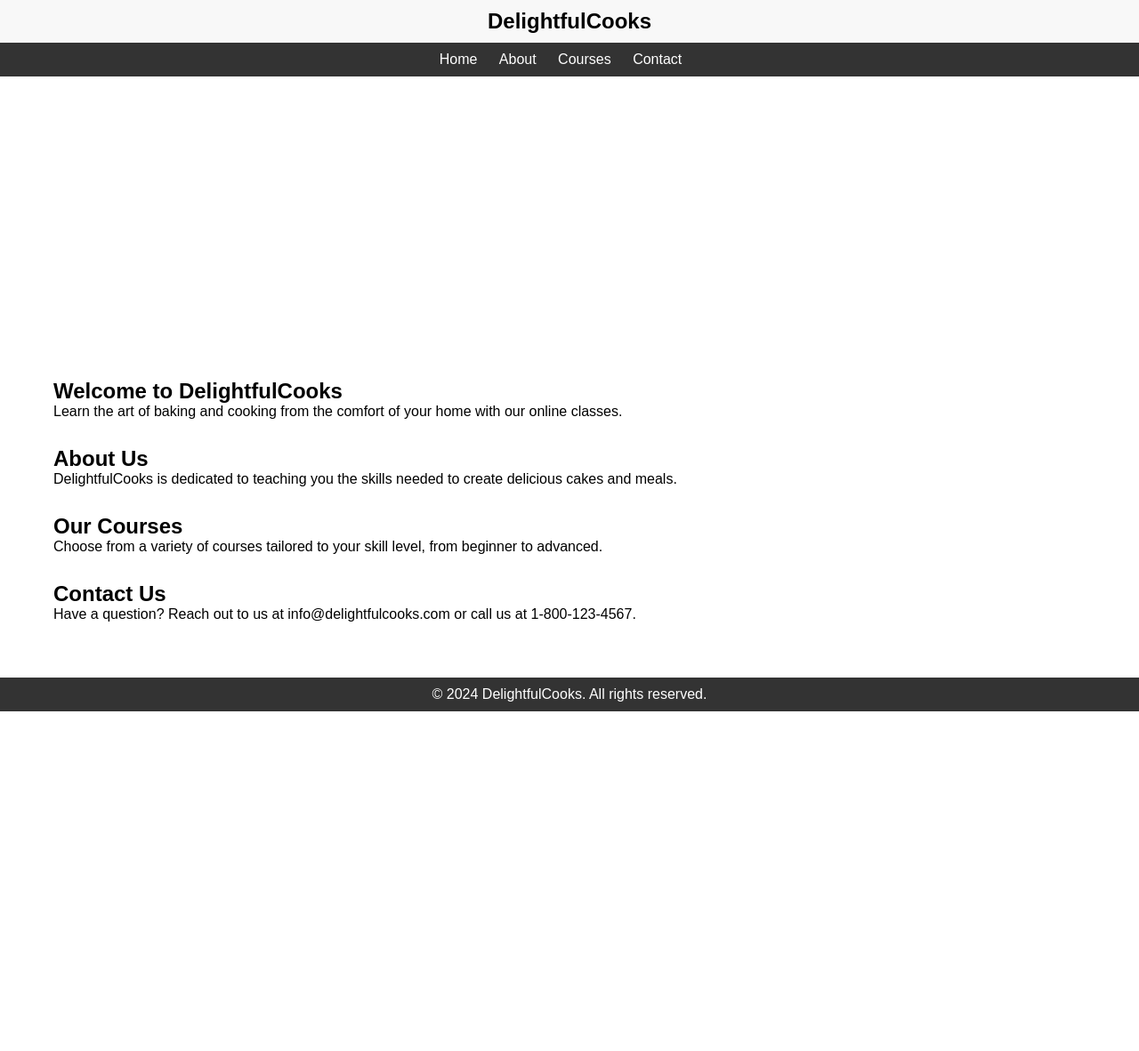
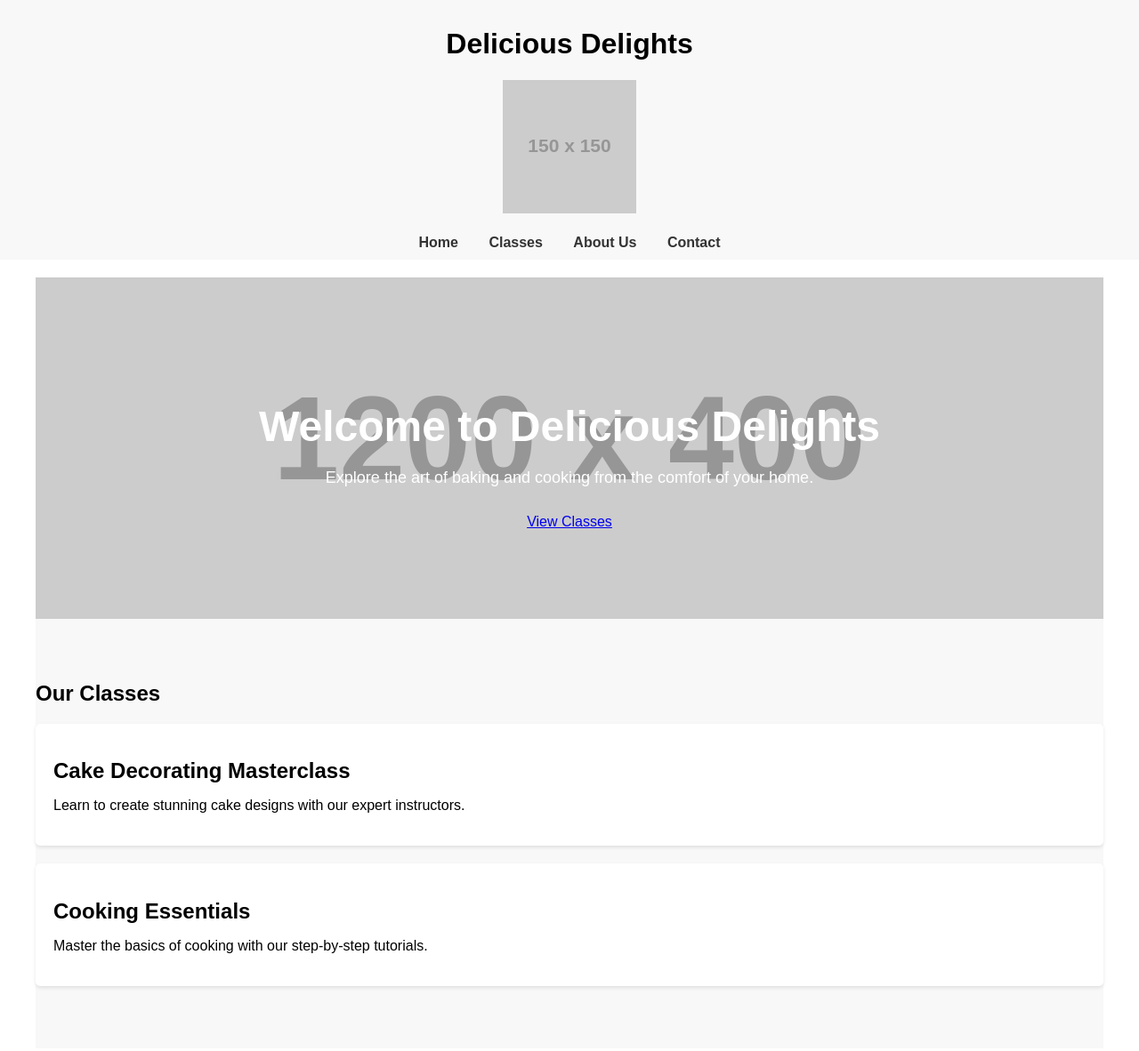
Before and after one commit to kd0559/LLM-Tools, a plain HTML site: page ChatGpt/index.html in a window 1280 px wide. Shown: the top 1182 px of the page at 89% size. Before the commit the page ends 800 px from the top, so only its background shows below. Drawn offline with Linux system fonts and the light colour scheme; placeholder pictures from the web are drawn by us.

Commit message:
index.html

```diff
--- a/ChatGpt/index.html
+++ b/ChatGpt/index.html
@@ -4,127 +4,160 @@
 <head>
   <meta charset="UTF-8">
   <meta name="viewport" content="width=device-width, initial-scale=1.0">
-  <title>DelightfulCooks - Home Baking and Cooking Classes</title>
+  <title>Delicious Delights</title>
   <style>
-    /* Global Styles */
-    * {
-      box-sizing: border-box;
+    /* General styles */
+    body {
+      font-family: Arial, sans-serif;
       margin: 0;
       padding: 0;
     }
 
-    body {
-      font-family: Arial, sans-serif;
+    .container {
+      max-width: 1200px;
+      margin: 0 auto;
+      padding: 20px;
     }
 
-    /* Header Styles */
     header {
       background-color: #f8f8f8;
       padding: 10px 0;
       text-align: center;
     }
 
-    .logo {
-      font-size: 24px;
+    nav {
+      margin-top: 20px;
+      text-align: center;
+    }
+
+    nav a {
+      margin: 0 15px;
+      text-decoration: none;
+      color: #333;
       font-weight: bold;
     }
 
-    /* Navigation Styles */
-    nav {
-      background-color: #333;
-      color: #fff;
-      padding: 10px 0;
-      text-align: center;
+    nav a:hover {
+      color: #ff6600;
     }
 
-    nav ul {
-      list-style-type: none;
+    /* Hero section */
+    .hero {
+      background-image: url('https://via.placeholder.com/1200x400');
+      background-size: cover;
+      background-position: center;
+      color: #fff;
+      text-align: center;
+      padding: 100px 0;
     }
 
-    nav ul li {
-      display: inline;
-      margin-right: 20px;
-    }
-
-    nav ul li a {
-      color: #fff;
-      text-decoration: none;
-    }
-
-    /* Body Styles */
-    .container {
-      max-width: 1200px;
-      margin: 20px auto;
-      padding: 0 20px;
-    }
-
-    .hero-image {
-      width: 100%;
-      height: 300px;
-      background-image: url('cake_image.jpg');
-      background-size: cover;
-      background-position: center;
+    .hero h1 {
+      font-size: 48px;
       margin-bottom: 20px;
     }
 
-    .section {
+    .hero p {
+      font-size: 18px;
       margin-bottom: 30px;
     }
 
-    /* Footer Styles */
+    /* Classes section */
+    .classes {
+      background-color: #f8f8f8;
+      padding: 50px 0;
+    }
+
+    .class-card {
+      background-color: #fff;
+      border-radius: 5px;
+      box-shadow: 0 2px 4px rgba(0, 0, 0, 0.1);
+      margin-bottom: 20px;
+      padding: 20px;
+    }
+
+    .class-card h2 {
+      font-size: 24px;
+      margin-bottom: 10px;
+    }
+
+    .class-card p {
+      font-size: 16px;
+    }
+
+    /* Footer */
     footer {
       background-color: #333;
       color: #fff;
       text-align: center;
-      padding: 10px 0;
-      position: absolute;
-      bottom: 0;
-      width: 100%;
+      padding: 20px 0;
+    }
+
+    footer p {
+      margin: 0;
     }
   </style>
 </head>
 
 <body>
   <header>
-    <div class="logo">DelightfulCooks</div>
+    <h1>Delicious Delights</h1>
+    <img src="https://via.placeholder.com/150" alt="Delicious Delights Logo">
+    <nav>
+      <a href="#home">Home</a>
+      <a href="#classes">Classes</a>
+      <a href="#about">About Us</a>
+      <a href="#contact">Contact</a>
+    </nav>
   </header>
 
-  <nav>
-    <ul>
-      <li><a href="#home">Home</a></li>
-      <li><a href="#about">About</a></li>
-      <li><a href="#courses">Courses</a></li>
-      <li><a href="#contact">Contact</a></li>
-    </ul>
-  </nav>
+  <div class="container">
+    <section id="home" class="hero">
+      <h1>Welcome to Delicious Delights</h1>
+      <p>Explore the art of baking and cooking from the comfort of your home.</p>
+      <a href="#classes">View Classes</a>
+    </section>
 
-  <div class="container">
-    <div class="hero-image"></div>
+    <section id="classes" class="classes">
+      <h2>Our Classes</h2>
+      <div class="class-card">
+        <h2>Cake Decorating Masterclass</h2>
+        <p>Learn to create stunning cake designs with our expert instructors.</p>
+      </div>
+      <div class="class-card">
+        <h2>Cooking Essentials</h2>
+        <p>Master the basics of cooking with our step-by-step tutorials.</p>
+      </div>
+      <!-- Add more class cards as needed -->
+    </section>
 
-    <div id="home" class="section">
-      <h2>Welcome to DelightfulCooks</h2>
-      <p>Learn the art of baking and cooking from the comfort of your home with our online classes.</p>
-    </div>
+    <section id="about" class="about">
+      <h2>About Us</h2>
+      <p>Delicious Delights is committed to bringing the joy of cooking and baking to everyone. Our experienced chefs
+        are passionate about teaching and sharing their skills with you.</p>
+    </section>
 
-    <div id="about" class="section">
-      <h2>About Us</h2>
-      <p>DelightfulCooks is dedicated to teaching you the skills needed to create delicious cakes and meals.</p>
-    </div>
-
-    <div id="courses" class="section">
-      <h2>Our Courses</h2>
-      <p>Choose from a variety of courses tailored to your skill level, from beginner to advanced.</p>
-    </div>
-
-    <div id="contact" class="section">
+    <section id="contact" class="contact">
       <h2>Contact Us</h2>
-      <p>Have a question? Reach out to us at info@delightfulcooks.com or call us at 1-800-123-4567.</p>
-    </div>
+      <p>Have questions or need assistance? Reach out to us!</p>
+      <form action="#" method="post">
+        <label for="name">Name:</label>
+        <input type="text" id="name" name="name" required>
+        <label for="email">Email:</label>
+        <input type="email" id="email" name="email" required>
+        <label for="message">Message:</label>
+        <textarea id="message" name="message" required></textarea>
+        <button type="submit">Send Message</button>
+      </form>
+    </section>
   </div>
 
   <footer>
-    <p>&copy; 2024 DelightfulCooks. All rights reserved.</p>
+    <p>&copy; 2024 Delicious Delights. All rights reserved.</p>
   </footer>
+
+  <script>
+    // Add JavaScript functionality here if needed
+  </script>
 </body>
 
 </html>
```
